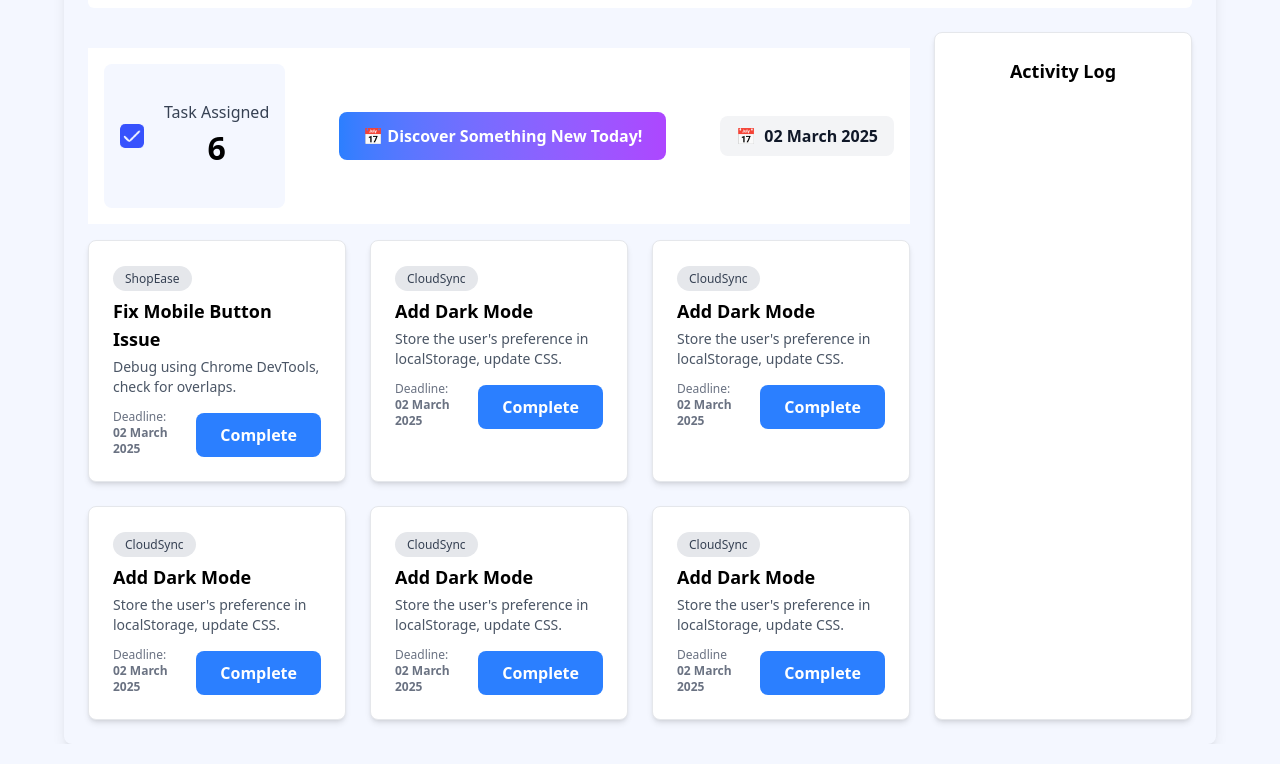
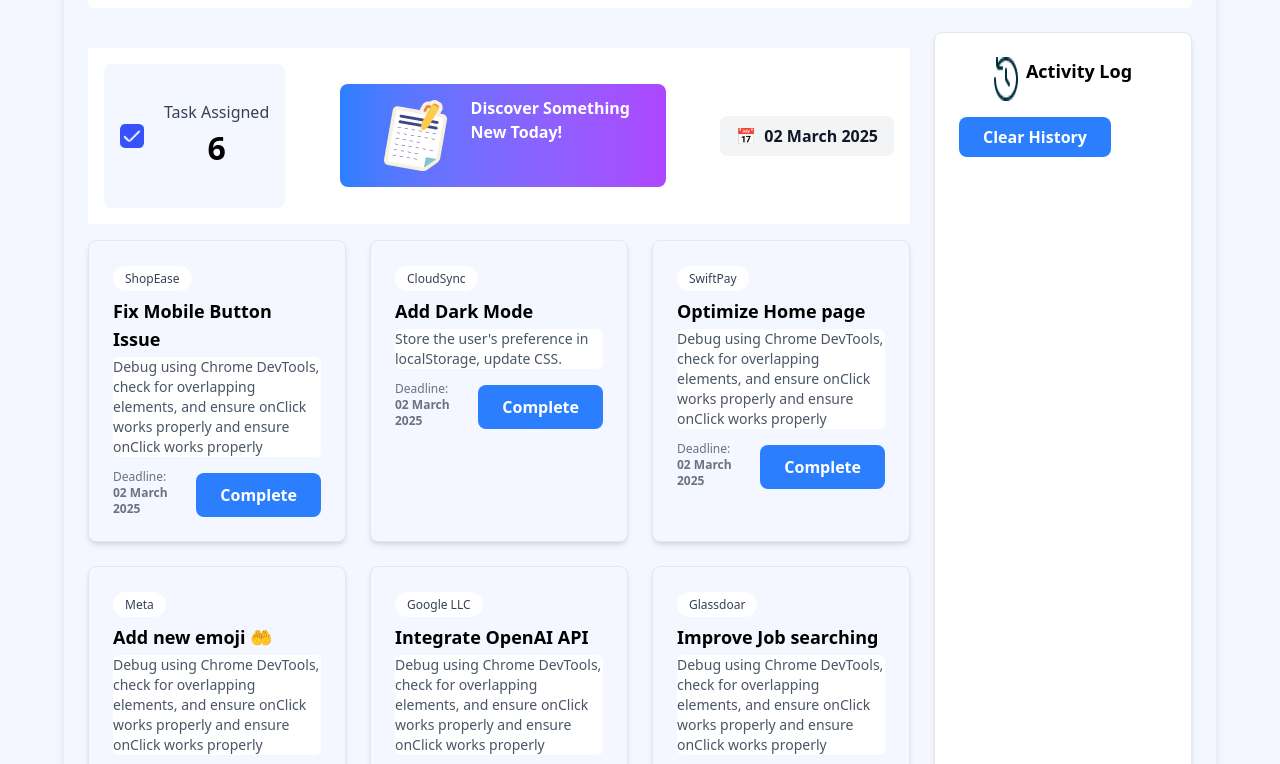
Before and after one commit to Mesbah088/js-dom-A5, a plain HTML site: page index.html in a window 1280 px wide. Shown: the part 141-905 px from the top of the page. Drawn offline with nearby package versions, Linux system fonts and the light colour scheme.

Commit message:
Almost complete

```diff
--- a/index.html
+++ b/index.html
@@ -20,11 +20,15 @@
                 Dev <span class="font-bold">Board</span></h3>
          </div>
          <div>
-           <div>
-           <div class=" flex justify-center items-center gap-1">
+           <div class="flex gap-6">
+           <div class=" flex justify-center bg-[#F4F7FF] rounded-full px-3 items-center gap-1">
             <img src="/assets/image/check.png" alt="">
              <span class="text-xl">23</span>
+
            </div>
+           <div>
+            <img src="assets/theme-btn.png" alt="theme-btn">
+         </div>
            </div>
          </div>
         </div>
@@ -41,8 +45,9 @@
                             <p class=" font-bold text-[32px] text-center" id="task-count">6</p>
                             </div>
                         </div>
-                        <div class="bg-gradient-to-r from-blue-500 to-purple-500 text-white px-6 py-3 rounded-lg font-semibold">
-                            📅 Discover Something New Today!
+                        <div class=" flex bg-gradient-to-r from-blue-500 to-purple-500 text-white px-9 py-3 rounded-lg font-semibold gap-4">
+                            <img src="assets/board.png" alt="board">
+                            <h3>Discover Something <br> New Today!</h3>
                         </div>
                         <div class="flex items-center bg-gray-100 px-4 py-2 justify-end rounded-lg">
                             <span class="mr-2">📅</span>
@@ -52,56 +57,61 @@
                 </header>
               <div id="task-list" class="grid grid-cols-3 gap-6">
 
-                <div class="bg-white p-6 rounded-lg shadow-md border border-gray-200" data-task="Fix Mobile Button Issue">
-                    <span class="bg-gray-200 text-gray-700 px-3 py-1 rounded-full text-xs">ShopEase</span>
+                <div class=" p-6 rounded-lg shadow-md bg-[#F4F7FF] border border-gray-200" data-task="Fix Mobile Button Issue">
+                    <span class="bg-white text-gray-700 px-3 py-1 rounded-full text-xs">ShopEase</span>
                     <h2 class="font-bold text-lg mt-2">Fix Mobile Button Issue</h2>
-                    <p class="text-sm text-gray-600 mt-1">Debug using Chrome DevTools, check for overlaps.</p>
+                    <p class="bg-[#FFFFFF] rounded-md text-sm text-gray-600 mt-1">Debug using Chrome DevTools, check for overlapping elements, and ensure onClick works properly
+                        and ensure onClick works properly</p>
                     <div class="flex gap-4">
                         <p class="text-xs text-gray-500 mt-3">Deadline: <span class="current-date font-semibold"></span></p>
                         <button class="mt-4 px-6 py-2 bg-blue-500 text-white rounded-lg font-semibold complete-btn">Complete</button>
                        </div>
                 </div>
 
-                <div class="bg-white p-6 rounded-lg shadow-md border border-gray-200" data-task="Add Dark Mode">
-                    <span class="bg-gray-200 text-gray-700 px-3 py-1 rounded-full text-xs">CloudSync</span>
+                <div class="bg-[#F4F7FF] p-6 rounded-lg shadow-md border border-gray-200" data-task="Add Dark Mode">
+                    <span class="bg-white text-gray-700 px-3 py-1 rounded-full text-xs">CloudSync</span>
                     <h2 class="font-bold text-lg mt-2">Add Dark Mode</h2>
-                    <p class="text-sm text-gray-600 mt-1">Store the user's preference in localStorage, update CSS.</p>
+                    <p class="bg-[#FFFFFF] rounded-md  text-sm text-gray-600 mt-1">Store the user's preference in localStorage, update CSS.</p>
                     <div class="flex gap-4">
                         <p class="text-xs text-gray-500 mt-3">Deadline: <span class="current-date font-semibold"></span></p>
                         <button class="mt-4 px-6 py-2 bg-blue-500 text-white rounded-lg font-semibold complete-btn">Complete</button>
                        </div>
                 </div>
-                <div class="bg-white p-6 rounded-lg shadow-md border border-gray-200" data-task="Add Dark Mode">
-                    <span class="bg-gray-200 text-gray-700 px-3 py-1 rounded-full text-xs">CloudSync</span>
-                    <h2 class="font-bold text-lg mt-2">Add Dark Mode</h2>
-                    <p class="text-sm text-gray-600 mt-1">Store the user's preference in localStorage, update CSS.</p>
+                <div class=" bg-[#F4F7FF] p-6 rounded-lg shadow-md border border-gray-200" data-task="Add Dark Mode">
+                    <span class="bg-white text-gray-700 px-3 py-1 rounded-full text-xs">SwiftPay   </span>
+                    <h2 class="font-bold text-lg mt-2">Optimize  Home page </h2>
+                    <p class="bg-[#FFFFFF] rounded-md text-sm text-gray-600 mt-1">Debug using Chrome DevTools, check for overlapping elements, and ensure onClick works properly
+                        and ensure onClick works properly</p>
                    <div class="flex gap-4">
                     <p class="text-xs text-gray-500 mt-3">Deadline: <span class="current-date font-semibold"></span></p>
                     <button class="mt-4 px-6 py-2 bg-blue-500 text-white rounded-lg font-semibold complete-btn">Complete</button>
                    </div>
                 </div>
-                <div class="bg-white p-6 rounded-lg shadow-md border border-gray-200" data-task="Add Dark Mode">
-                    <span class="bg-gray-200 text-gray-700 px-3 py-1 rounded-full text-xs">CloudSync</span>
-                    <h2 class="font-bold text-lg mt-2">Add Dark Mode</h2>
-                    <p class="text-sm text-gray-600 mt-1">Store the user's preference in localStorage, update CSS.</p>
+                <div class=" bg-[#F4F7FF] p-6 rounded-lg shadow-md border border-gray-200" data-task="Add Dark Mode">
+                    <span class="bg-white text-gray-700 px-3 py-1 rounded-full text-xs">Meta</span>
+                    <h2 class="font-bold text-lg mt-2">Add new emoji 🤲</h2>
+                    <p class="bg-[#FFFFFF] rounded-md text-sm text-gray-600 mt-1">Debug using Chrome DevTools, check for overlapping elements, and ensure onClick works properly
+                        and ensure onClick works properly</p>
                     <div class="flex gap-4">
                         <p class="text-xs text-gray-500 mt-3">Deadline: <span class="current-date font-semibold"></span></p>
                         <button class="mt-4 px-6 py-2 bg-blue-500 text-white rounded-lg font-semibold complete-btn">Complete</button>
                        </div>
                 </div>
-                <div class="bg-white p-6 rounded-lg shadow-md border border-gray-200" data-task="Add Dark Mode">
-                    <span class="bg-gray-200 text-gray-700 px-3 py-1 rounded-full text-xs">CloudSync</span>
-                    <h2 class="font-bold text-lg mt-2">Add Dark Mode</h2>
-                    <p class="text-sm text-gray-600 mt-1">Store the user's preference in localStorage, update CSS.</p>
+                <div class=" bg-[#F4F7FF] p-6 rounded-lg shadow-md border border-gray-200" data-task="Add Dark Mode">
+                    <span class="bg-white text-gray-700 px-3 py-1 rounded-full text-xs">Google LLC</span>
+                    <h2 class="font-bold text-lg mt-2">Integrate OpenAI API </h2>
+                    <p class="bg-[#FFFFFF] rounded-md text-sm text-gray-600 mt-1">Debug using Chrome DevTools, check for overlapping elements, and ensure onClick works properly
+                        and ensure onClick works properly</p>
                    <div class="flex gap-4">
                     <p class="text-xs text-gray-500 mt-3">Deadline: <span class="current-date font-semibold"></span></p>
                     <button class="mt-4 px-6 py-2 bg-blue-500 text-white rounded-lg font-semibold complete-btn">Complete</button>
                    </div>
                 </div>
-                <div class="bg-white p-6 rounded-lg shadow-md border border-gray-200" data-task="Add Dark Mode">
-                    <span class="bg-gray-200 text-gray-700 px-3 py-1 rounded-full text-xs">CloudSync</span>
-                    <h2 class="font-bold text-lg mt-2">Add Dark Mode</h2>
-                    <p class="text-sm text-gray-600 mt-1">Store the user's preference in localStorage, update CSS.</p>
+                <div class=" bg-[#F4F7FF] p-6 rounded-lg shadow-md border border-gray-200" data-task="Add Dark Mode">
+                    <span class="bg-white text-gray-700 px-3 py-1 rounded-full text-xs">Glassdoar</span>
+                    <h2 class="font-bold text-lg mt-2">Improve Job searching </h2>
+                    <p class="bg-[#FFFFFF] rounded-md text-sm text-gray-600 mt-1">Debug using Chrome DevTools, check for overlapping elements, and ensure onClick works properly
+                        and ensure onClick works properly</p>
                     <div class="flex gap-4"><p class="text-xs text-gray-500 mt-3">Deadline <br> <span class="current-date font-semibold"></span></p>
                         <button class="mt-4 px-6 py-2 bg-blue-500 text-white rounded-lg font-semibold complete-btn">Complete</button></div>
                 </div>
@@ -109,7 +119,13 @@
             </div>
 
             <aside class="col-span-1 bg-white p-6 rounded-lg shadow-md border border-gray-200 ">
+               <div class="flex justify-center gap-2 text-colour[#00303C]">
+                <img src="assets/activity.png" alt="activity=log">
                 <h2 class="font-semibold text-lg mb-4 items-center text-center">Activity Log</h2>
+               </div>
+              <div class="justify-center">
+                <button class="mt-4 px-6 py-2 bg-blue-500 justify-center text-white rounded-lg font-semibold complete-btn">Clear History</button>
+              </div>
                 <ul id="activity-log" class="text-sm text-gray-700 space-y-2"></ul>
             </aside>
         </div>
```
Also changed, not shown: A5-Dev-Board-main/preview.jpeg (added), assets/activity.png (added), assets/board.png (added), assets/calender.png (added), assets/checkbox.png (added), assets/logo.png (added), assets/theme-btn.png (added), 1 other file.
